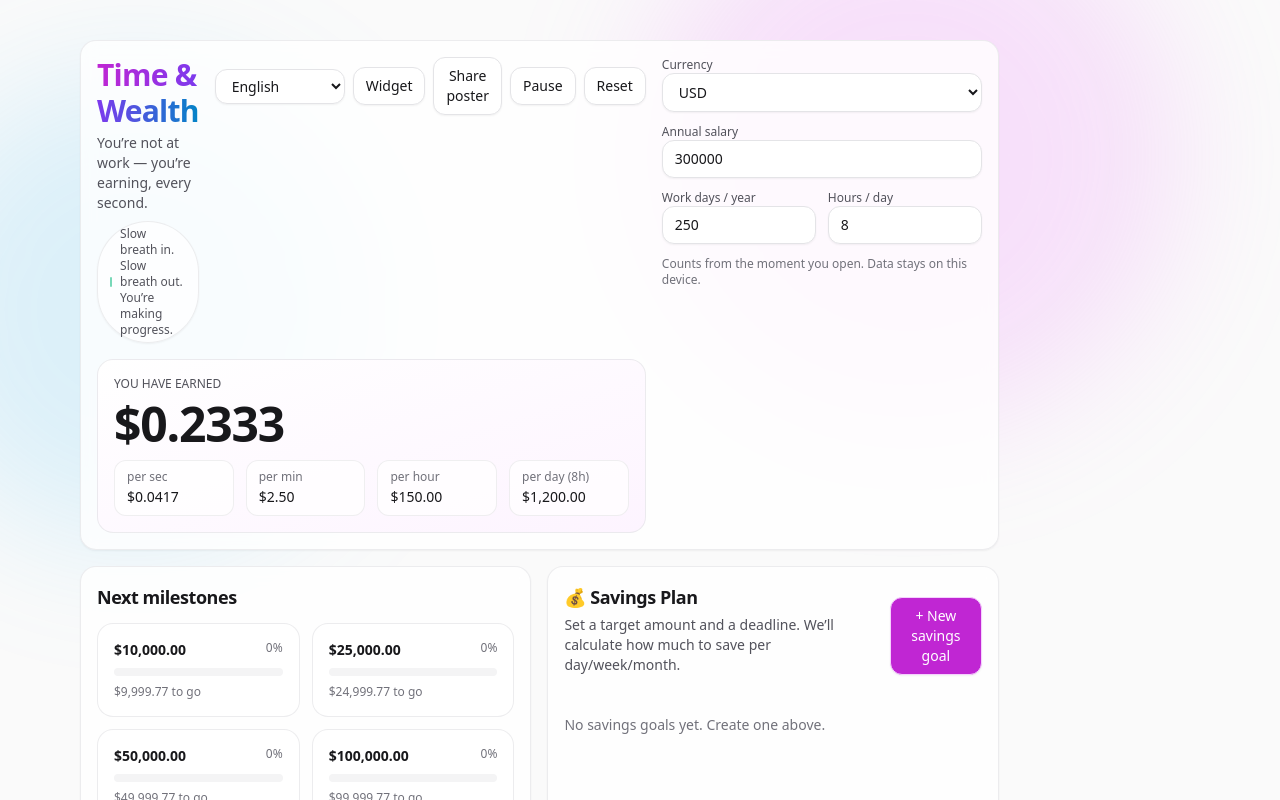
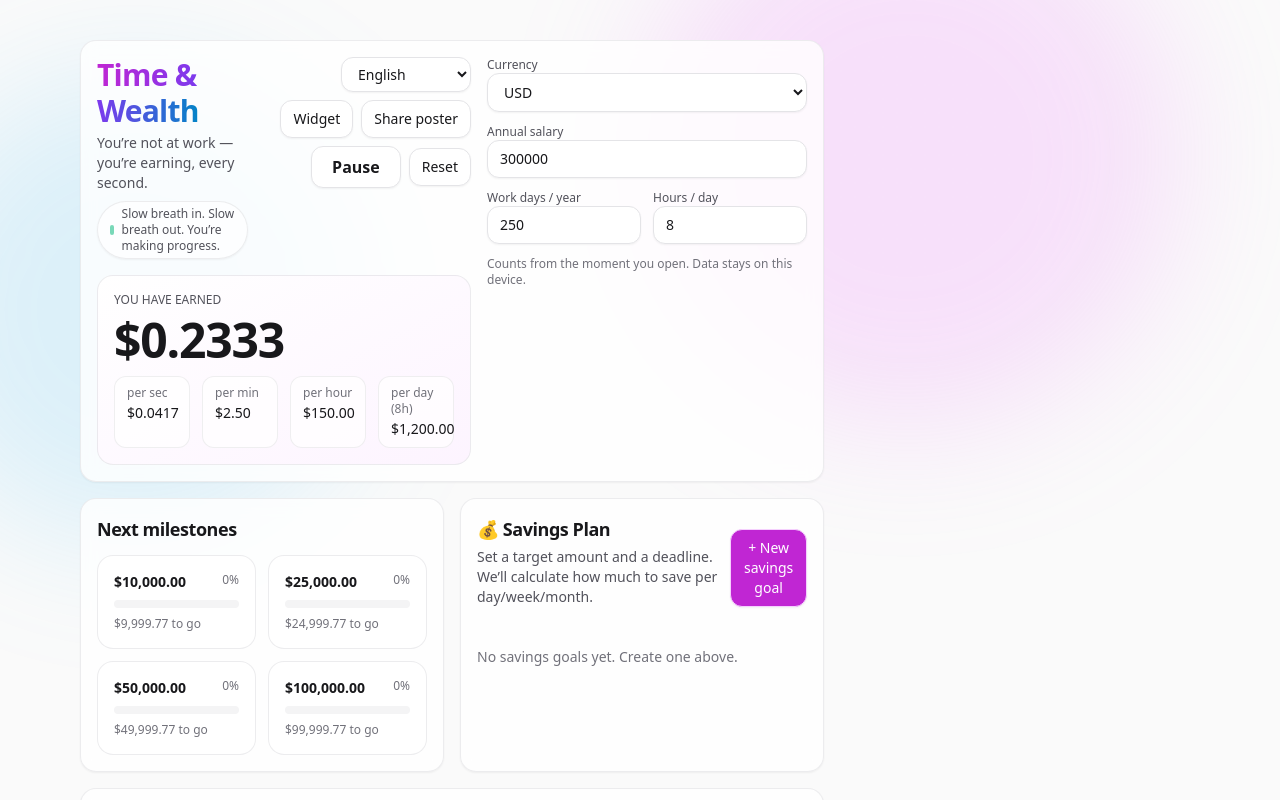
Before and after one commit to k026c1028-rgb/time-wealth, a React (Vite) app: page / in a window 1280 px wide. Shown: the top 800 px of the page. Built offline with nearby package versions, Linux system fonts and the light colour scheme.

Commit message:
Horizontal top actions and prominent Start button

```diff
--- a/src/components/TimerPanel.tsx
+++ b/src/components/TimerPanel.tsx
@@ -61,27 +61,29 @@ export function TimerPanel() {
                 <span>{t('app.microcalm')}</span>
               </div>
             </div>
-            <div className="flex items-center gap-2">
+            {/* 顶部操作区：横向排版（更适合横屏/桌面） */}
+            <div className="flex flex-wrap items-center justify-end gap-2">
               <LanguageSwitcher />
-              <button
-                className="btn"
-                type="button"
-                onClick={() => {
-                  return openWidget()
-                }}
-              >
+              <button className="btn" type="button" onClick={() => openWidget()}>
                 {t('common.widget')}
               </button>
               <SharePosterButton />
+
+              {/* 开始/暂停：优先醒目 */}
               {timer.isRunning ? (
-                <button className="btn" onClick={pause} type="button">
+                <button className="btn px-5 py-2 text-base font-semibold" onClick={pause} type="button">
                   {t('common.pause')}
                 </button>
               ) : (
-                <button className="btn btn-primary" onClick={start} type="button">
+                <button
+                  className="btn btn-primary px-6 py-2 text-base font-semibold shadow-md shadow-fuchsia-500/15"
+                  onClick={start}
+                  type="button"
+                >
                   {t('common.start')}
                 </button>
               )}
+
               <button className="btn" onClick={reset} type="button">
                 {t('common.reset')}
               </button>
```
